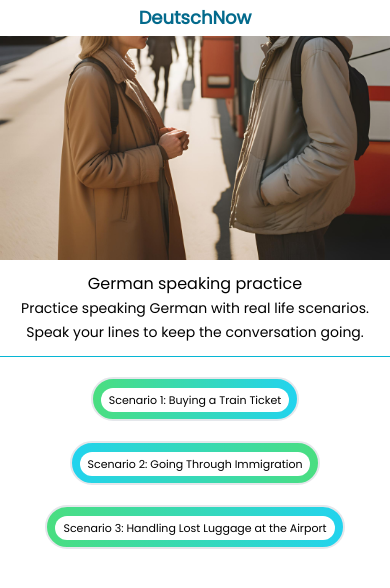
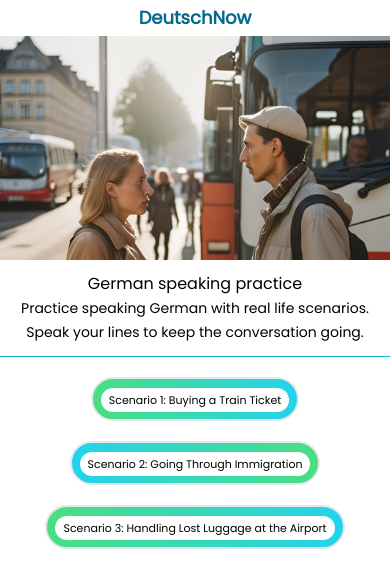
Before and after one commit to myoomotwani/DeutschNow, a Next.js app: page / in a window 390 px wide. Shown: the top 588 px of the page. Built offline with nearby package versions, Linux system fonts and the light colour scheme.

Commit message:
homepage banner fix

```diff
--- a/app/page.js
+++ b/app/page.js
@@ -6,7 +6,7 @@ function Home() {
     <main className="bg-white py-1 xl:py-3 h-screen text-black overflow-x-hidden">
       <div className="w-full flex flex-col space-y-1 lg:space-y-2 xl:space-y-3 items-center justify-center">
         <span className="text-[#036A8C] font-extrabold text-lg md:text-xl xl:text-2xl">DeutschNow</span>
-        <div className="bg-[url('/banner11.png')] h-56 !mb-2 sm:h-60 lg:h-72 w-screen bg-bottom md:bg-center bg-cover bg-no-repeat md:bg-fixed"></div>
+        <div className="bg-[url('/banner11.png')] h-56 !mb-2 sm:h-60 lg:h-72 w-screen bg-top md:bg-center bg-cover bg-no-repeat md:bg-fixed"></div>
         <div className='flex flex-col sm:pt-4 space-y-5 items-center justify-center w-full'>
           <span className='text-center pb-3 border-b border-b-cyan-500'>
             <span className='text-base sm:text-lg'>German speaking practice</span> <br/>
```
